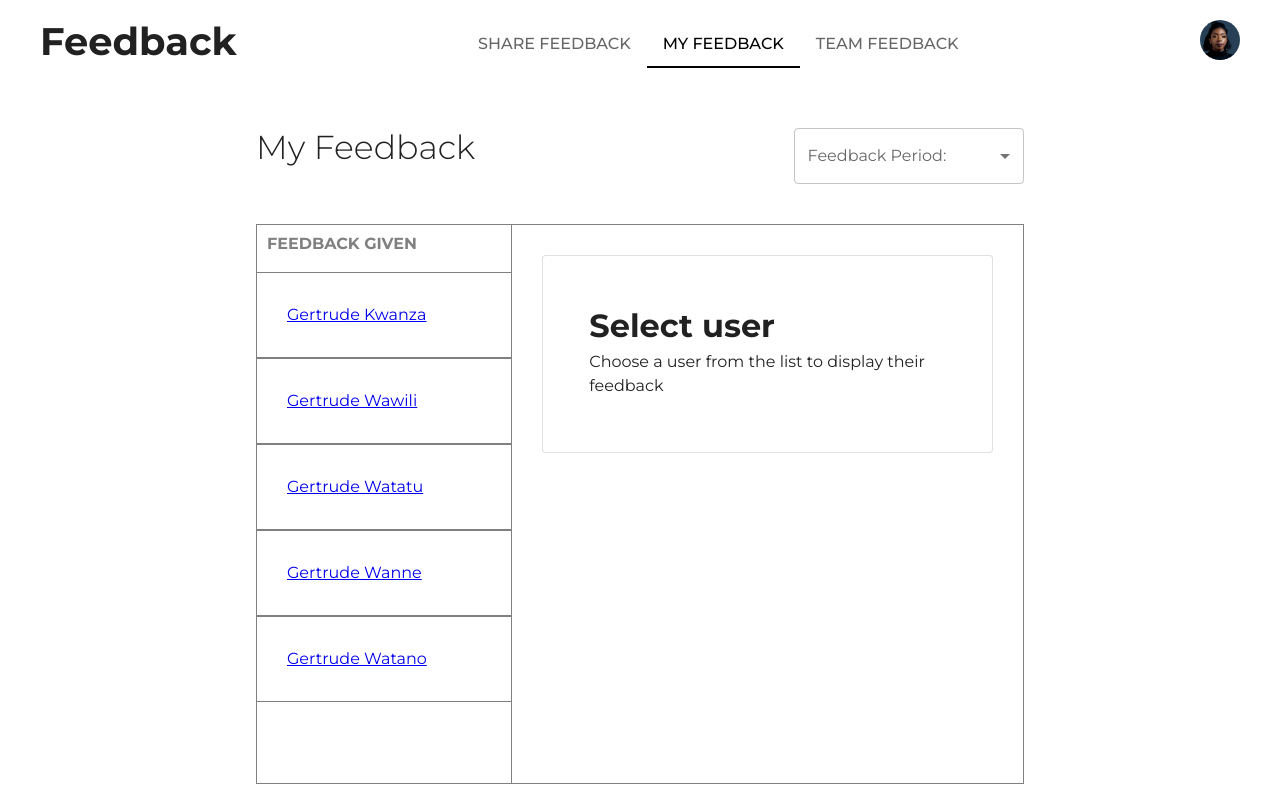
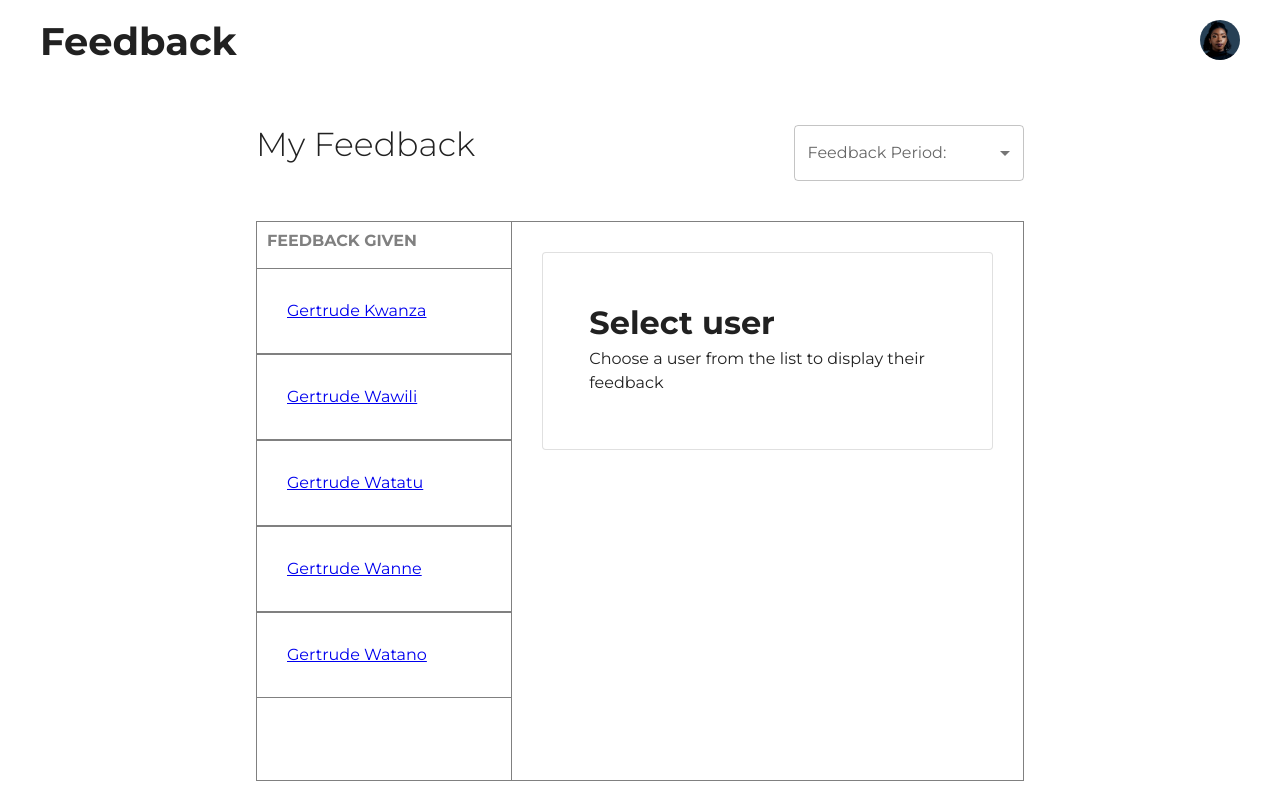
Before and after one commit to gertie-sheshe/your-feedback, a React (Create React App) app: page /dashboard/my-feedback in a window 1280 px wide. Built offline with nearby package versions, Linux system fonts and the light colour scheme.

Commit message:
(feat) change tab naming values

```diff
--- a/src/components/App/App.js
+++ b/src/components/App/App.js
@@ -10,7 +10,9 @@ function App() {
   const location = useLocation();
 
   const [value, setValue] = useState(
-    location.pathname === "/" ? "/dashboard/share-feedback" : location.pathname // fix the hard coded bit?
+    location.pathname === "/"
+      ? "share-feedback"
+      : location.pathname.split("/")[2] // fix the hard coded bit?
   );
   const [selectedUser, setSelectedUser] = useState(null);
 
--- a/src/layout/Header/DesktopHeader.js
+++ b/src/layout/Header/DesktopHeader.js
@@ -19,11 +19,11 @@ function DesktopHeader({ sx, avatar, setTabValue, tabValue, selectedUser }) {
         >
           Feedback
         </Typography>
-        {true && (
+        {selectedUser && (
           <Tabs onChange={handleChange} value={tabValue}>
             <Tab
               component={Link}
-              value="/dashboard/share-feedback"
+              value="share-feedback"
               to="/dashboard/share-feedback"
               label="Share Feedback"
               id="share-feedback"
@@ -31,14 +31,14 @@ function DesktopHeader({ sx, avatar, setTabValue, tabValue, selectedUser }) {
             <Tab
               component={Link}
               to="/dashboard/my-feedback"
-              value="/dashboard/my-feedback"
+              value="my-feedback"
               label="My Feedback"
               id="my-feedback"
             />
             <Tab
               component={Link}
               to="/dashboard/team-feedback"
-              value="/dashboard/team-feedback"
+              value="team-feedback"
               label="Team Feedback"
               id="team-feedback"
             />
--- a/src/views/Dashboard/Dashboard.js
+++ b/src/views/Dashboard/Dashboard.js
@@ -1,20 +1,10 @@
 import React from "react";
-import { Button, Grid } from "@mui/material";
+import { Grid } from "@mui/material";
 import ShareFeedback from "../../layout/Tabs/ShareFeedback";
 import NoFeedback from "../../layout/Tabs/NoFeedback";
 import MyFeedback from "../../layout/Tabs/MyFeedback";
 
-import { useParams } from "react-router-dom";
-
 const Dashboard = ({ tabValue }) => {
-  console.log("TEST RENDERR");
-  const { tab } = useParams();
-
-  // console.log("TAB", tab);
-  // console.log("CHECK TAB VALUE", tabValue !== 0);
-  // console.log("CHECK TAB", tab !== "my-feedback");
-
-  // console.log("TAB VALUE", tabValue);
   return (
     <Grid
       sx={{
@@ -33,7 +23,7 @@ const Dashboard = ({ tabValue }) => {
         id="share-feedback"
         role="tabpanel"
         aria-labelledby="share feedback"
-        hidden={tabValue !== "/dashboard/share-feedback"}
+        hidden={tabValue !== "share-feedback"}
       >
         <ShareFeedback />
       </Grid>
@@ -45,7 +35,7 @@ const Dashboard = ({ tabValue }) => {
         id="my-feedback"
         role="tabpanel"
         aria-labelledby="my feedback"
-        hidden={tabValue !== "/dashboard/my-feedback"}
+        hidden={tabValue !== "my-feedback"}
       >
         <MyFeedback />
       </Grid>
@@ -54,7 +44,7 @@ const Dashboard = ({ tabValue }) => {
         id="team-feedback"
         role="tabpanel"
         aria-labelledby="team feedback"
-        hidden={tabValue !== "/dashboard/team-feedback"}
+        hidden={tabValue !== "team-feedback"}
       >
         <NoFeedback />
       </div>
```
